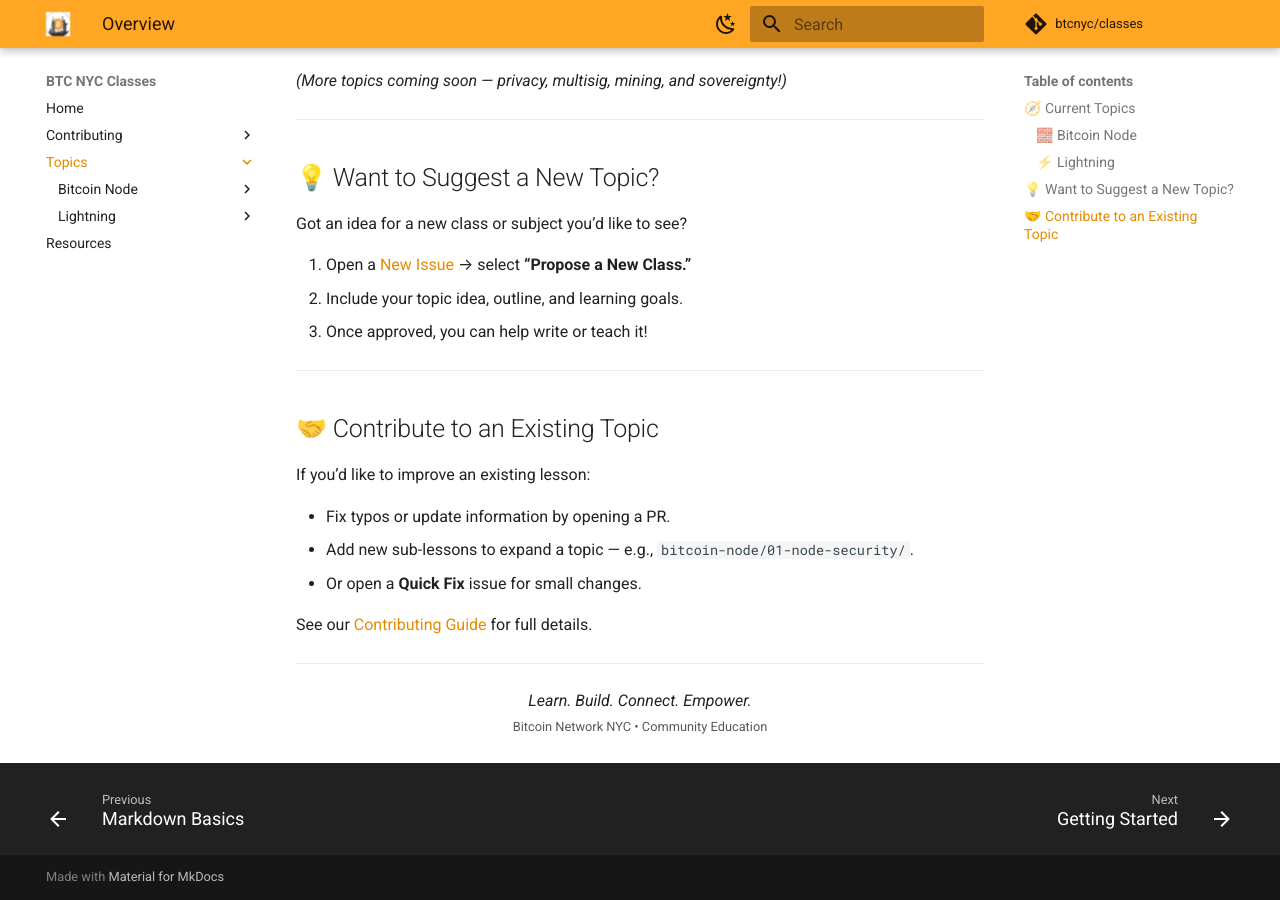
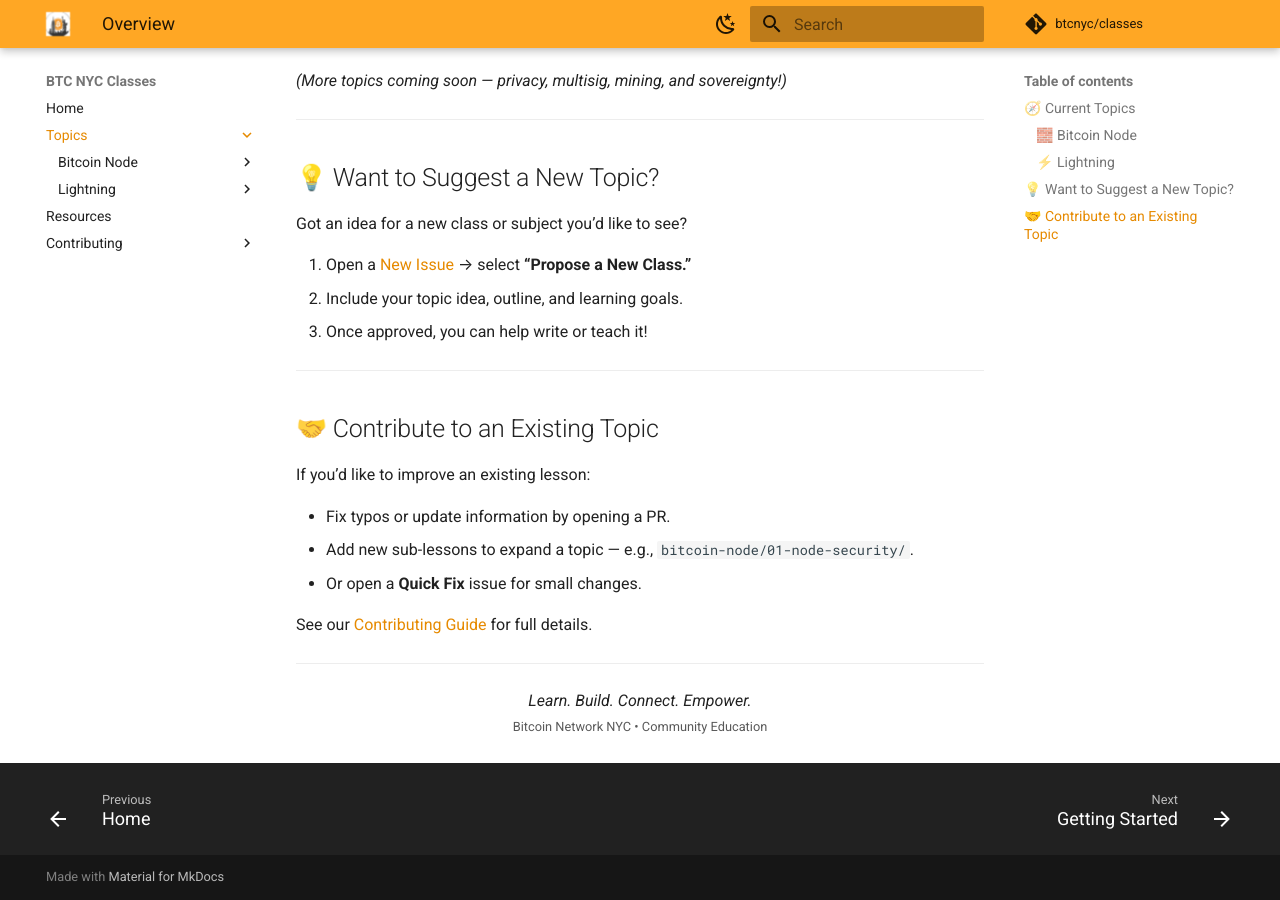
Before and after one commit to btcnyc/classes, an MkDocs documentation site: the page built from docs/topics/README.md, in a window 1280 px wide and 900 px high, scrolled down 631 px. Built offline with MkDocs 1.6.1 and Material for MkDocs 9.7.7, drawn with Linux system fonts in a browser that asks for light colours; comment, search, counter and statistics services are not loaded; some of the changed lines change nothing that is shown.

Commit message:
Reorder contributing section in nav

```diff
--- a/mkdocs.yml
+++ b/mkdocs.yml
@@ -34,10 +34,6 @@
 
 nav:
   - Home: README.md
-  - Contributing:
-    - Overview: contributing/index.md
-    - Markdown Basics: contributing/00-markdown-basics/lesson.md
-    # - Writing Great Lessons: contributing/01-writing-great-lessons/lesson.md
   - Topics:
       - Overview: topics/README.md
       - Bitcoin Node:
@@ -46,6 +42,10 @@
       - Lightning:
           - Lightning Basics: topics/lightning/00-intro-to-lightning/lesson.md
   - Resources: resources/index.md
+  - Contributing:
+    - Overview: contributing/index.md
+    - Markdown Basics: contributing/00-markdown-basics/lesson.md
+    # - Writing Great Lessons: contributing/01-writing-great-lessons/lesson.md
 
 markdown_extensions:
   - admonition
```
